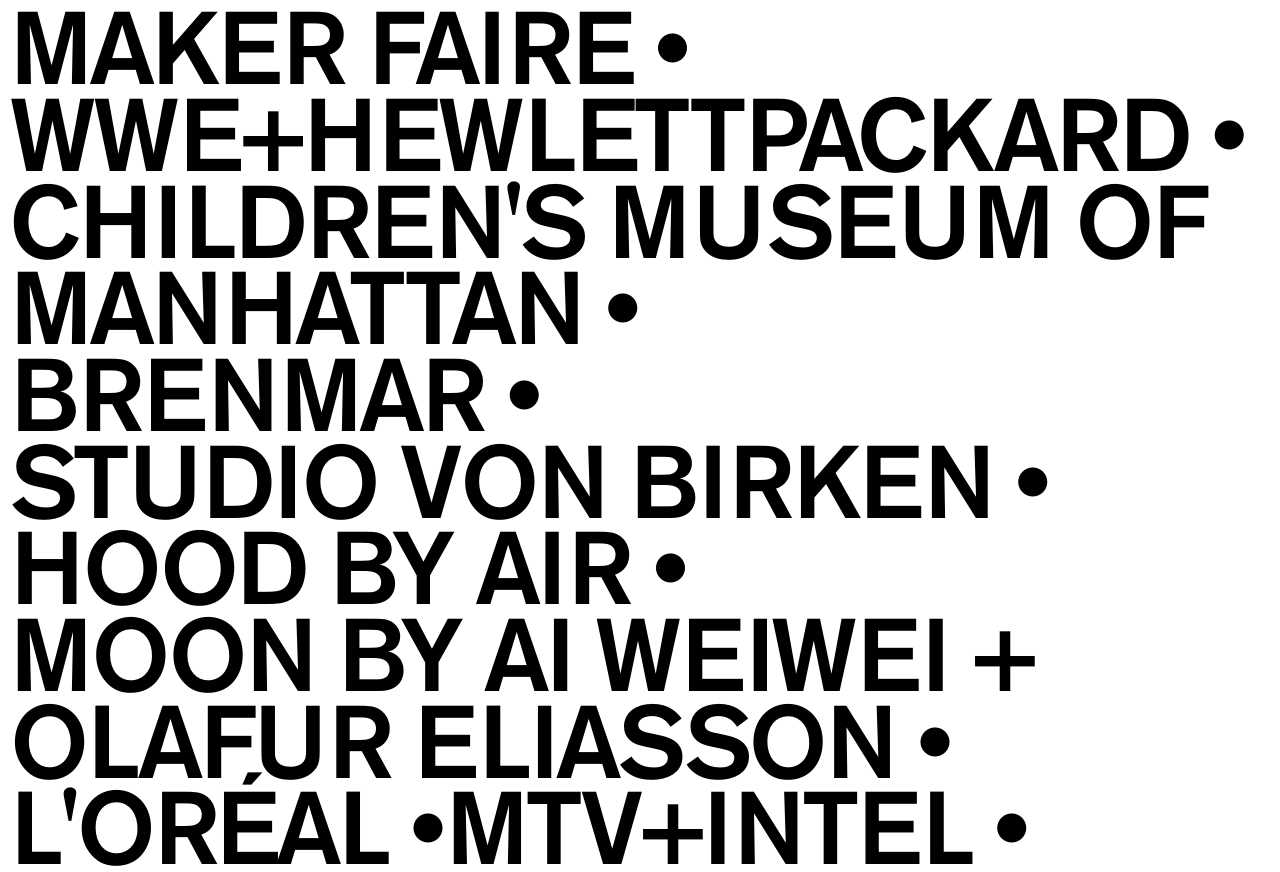
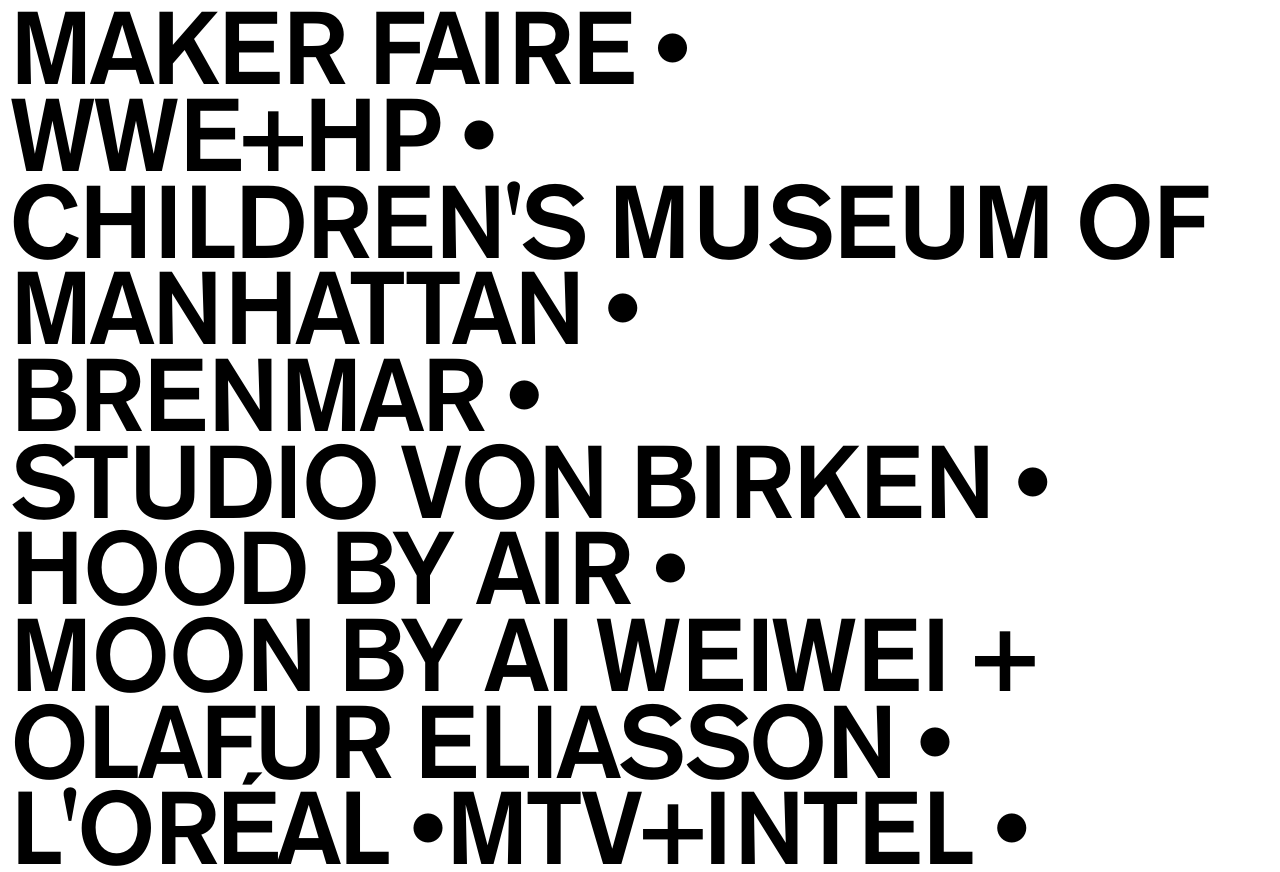
Before and after one commit to OneTimeUser/thewondermob_static, a plain HTML site: page index.html in a window 1280 px wide. Shown: the part 933-1805 px from the top of the page. Drawn offline with Linux system fonts and the light colour scheme; some packages are replaced by stand-ins of ours.

```diff
--- a/index.html
+++ b/index.html
@@ -276,9 +276,9 @@
         </div>
 
         <div class="_project">
-            <a href="./projects/wwe.html" title="WWE+HewlettPackard">
+            <a href="./projects/wwe.html" title="WWE+HP">
                 <span class="project-desc">
-                WWE+HewlettPackard
+                WWE+HP
                 &bull;<!--
 -->
                 <span class="project-tags">
@@ -294,7 +294,7 @@
         <div class="table">
             <div class="table-cell">
                 <h2 class="thumbnail-title">
-                    WWE+HewlettPackard                </h2>
+                    WWE+HP                </h2>
                 <p class="thumbnail-description">
                     AR, Game Design, Retail                </p>
             </div>
```
Also changed, not shown: contact.html (+1 -1 lines), projects.html (+3 -3 lines), projects/wwe.html (+3 -3 lines), content/1-projects/6-wwe/project.en.txt.
